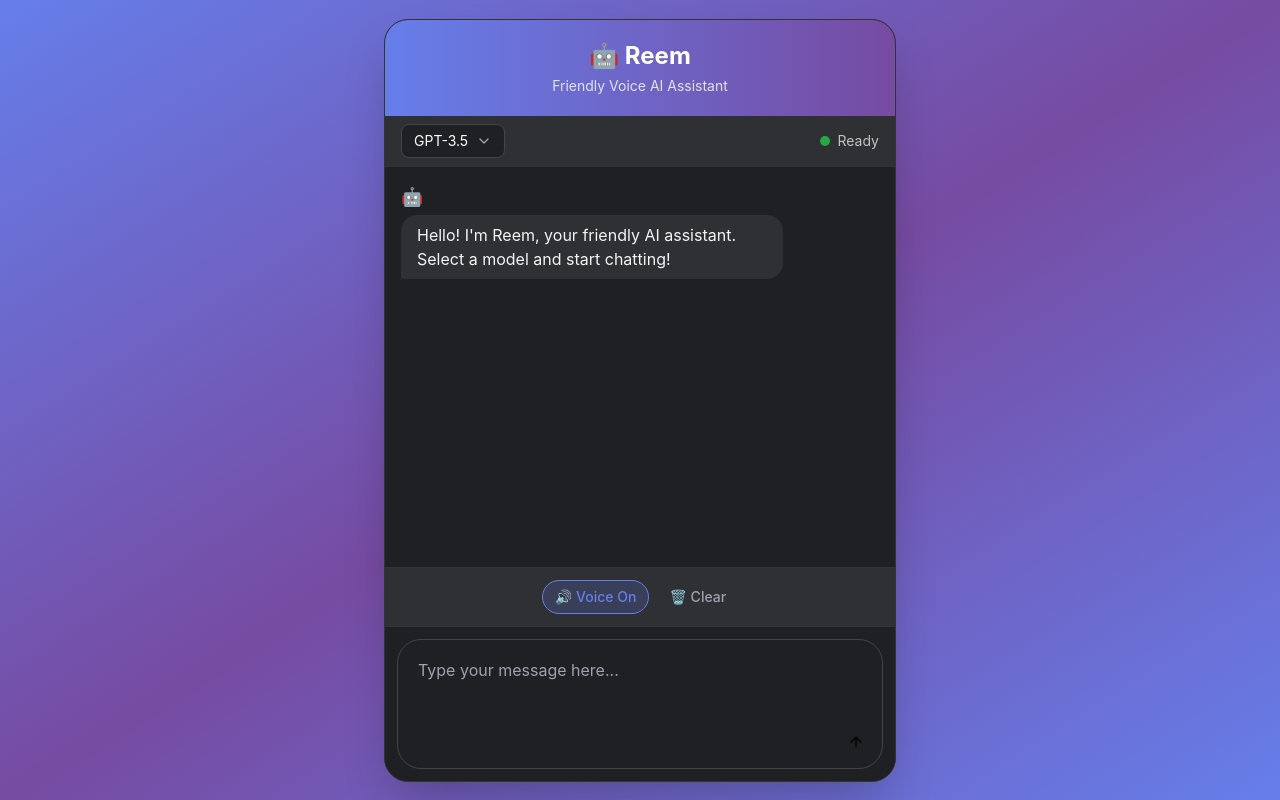
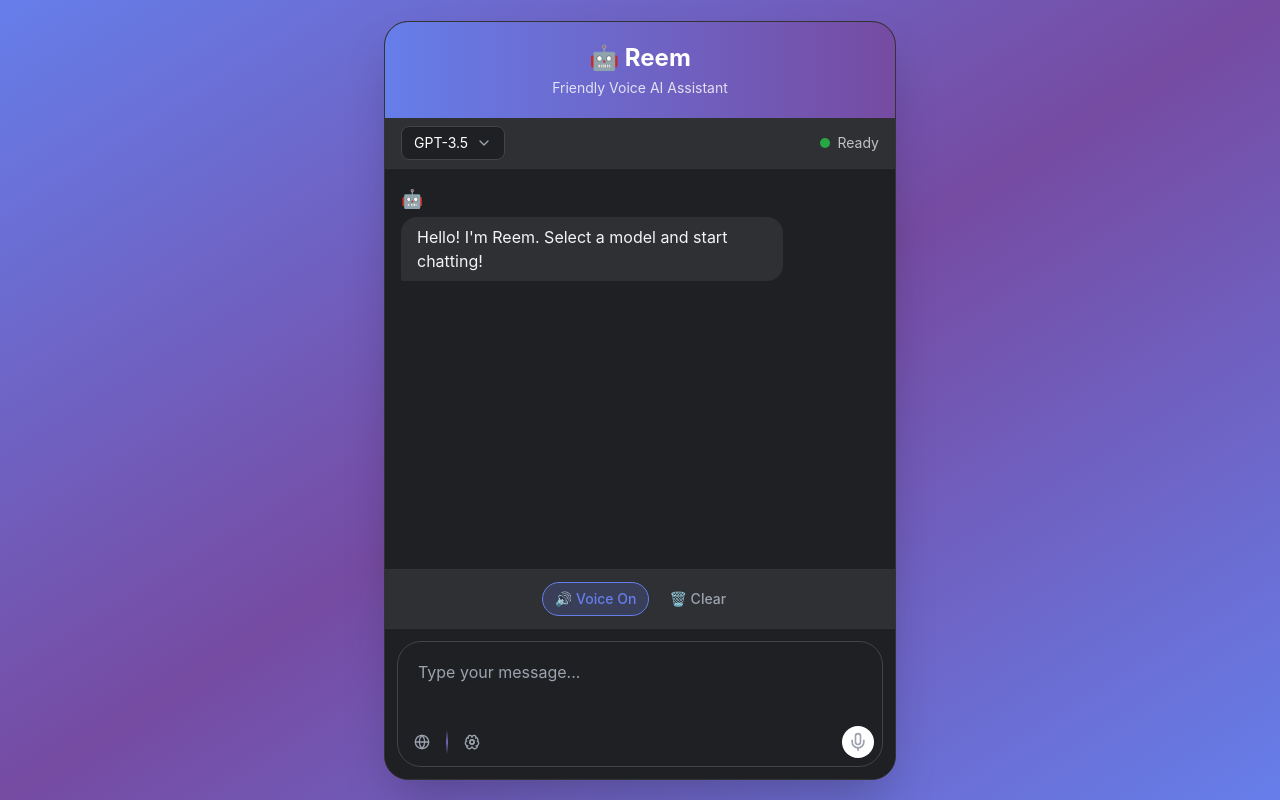
Before and after one commit to NabinSharmaitgithub/Reem, a Next.js app in the folder web/: page / in a window 1280 px wide. Built offline with nearby package versions, Linux system fonts and the light colour scheme.

Commit message:
Update UI with new design from ui.md

```diff
--- a/web/src/app/page.tsx
+++ b/web/src/app/page.tsx
@@ -2,9 +2,33 @@
 
 import React, { useState, useRef, useEffect } from "react"
 import * as TooltipPrimitive from "@radix-ui/react-tooltip"
-import { ArrowUp, Square, Mic, ChevronDown, Check } from "lucide-react"
-import { motion } from "framer-motion"
-import { cn } from "../lib/utils"
+import * as DialogPrimitive from "@radix-ui/react-dialog"
+import { ArrowUp, Paperclip, Square, X, StopCircle, Mic, Globe, BrainCog, FolderCode, ChevronDown, Check } from "lucide-react"
+import { motion, AnimatePresence } from "framer-motion"
+
+const cn = (...classes: (string | undefined | null | false)[]) => classes.filter(Boolean).join(" ")
+
+const styles = `
+  *:focus-visible { outline-offset: 0 !important; --ring-offset: 0 !important; }
+  textarea::-webkit-scrollbar { width: 6px; }
+  textarea::-webkit-scrollbar-track { background: transparent; }
+  textarea::-webkit-scrollbar-thumb { background-color: #444444; border-radius: 3px; }
+  textarea::-webkit-scrollbar-thumb:hover { background-color: #555555; }
+`
+
+const Textarea = React.forwardRef<HTMLTextAreaElement, React.TextareaHTMLAttributes<HTMLTextAreaElement> & { className?: string }>(
+  ({ className, ...props }, ref) => (
+    <textarea
+      className={cn(
+        "flex w-full rounded-md border-none bg-transparent px-3 py-2.5 text-base text-gray-100 placeholder:text-gray-400 focus-visible:outline-none focus-visible:ring-0 disabled:cursor-not-allowed disabled:opacity-50 min-h-[44px] resize-none scrollbar-thin scrollbar-thumb-[#444444] scrollbar-track-transparent",
+        className
+      )}
+      ref={ref}
+      {...props}
+    />
+  )
+)
+Textarea.displayName = "Textarea"
 
 const TooltipProvider = TooltipPrimitive.Provider
 const Tooltip = TooltipPrimitive.Root
@@ -25,11 +49,7 @@
 ))
 TooltipContent.displayName = TooltipPrimitive.Content.displayName
 
-interface ButtonProps extends React.ButtonHTMLAttributes<HTMLButtonElement> {
-  variant?: "default" | "outline" | "ghost"
-  size?: "default" | "sm" | "lg" | "icon"
-}
-const Button = React.forwardRef<HTMLButtonElement, ButtonProps>(
+const Button = React.forwardRef<HTMLButtonElement, React.ButtonHTMLAttributes<HTMLButtonElement> & { variant?: "default" | "outline" | "ghost"; size?: "default" | "sm" | "lg" | "icon" }>(
   ({ className, variant = "default", size = "default", ...props }, ref) => {
     const variantClasses = {
       default: "bg-white hover:bg-white/80 text-black",
@@ -58,20 +78,70 @@
 )
 Button.displayName = "Button"
 
-interface TextareaProps extends React.TextareaHTMLAttributes<HTMLTextAreaElement> {
-  className?: string
+const VoiceRecorder: React.FC<{
+  isRecording: boolean
+  onStartRecording: () => void
+  onStopRecording: (duration: number) => void
+  visualizerBars?: number
+}> = ({ isRecording, onStartRecording, onStopRecording, visualizerBars = 32 }) => {
+  const [time, setTime] = useState(0)
+  const timerRef = useRef<NodeJS.Timeout | null>(null)
+
+  useEffect(() => {
+    if (isRecording) {
+      onStartRecording()
+      timerRef.current = setInterval(() => setTime((t) => t + 1), 1000)
+    } else {
+      if (timerRef.current) {
+        clearInterval(timerRef.current)
+        timerRef.current = null
       }
-const Textarea = React.forwardRef<HTMLTextAreaElement, TextareaProps>(({ className, ...props }, ref) => (
-  <textarea
-    className={cn(
-      "flex w-full rounded-md border-none bg-transparent px-3 py-2.5 text-base text-gray-100 placeholder:text-gray-400 focus-visible:outline-none focus-visible:ring-0 disabled:cursor-not-allowed disabled:opacity-50 min-h-[44px] resize-none scrollbar-thin scrollbar-thumb-[#444444] scrollbar-track-transparent",
-      className
-    )}
-    ref={ref}
-    {...props}
+      onStopRecording(time)
+      setTime(0)
+    }
+    return () => {
+      if (timerRef.current) clearInterval(timerRef.current)
+    }
+  }, [isRecording])
+
+  const formatTime = (seconds: number) => {
+    const mins = Math.floor(seconds / 60)
+    const secs = seconds % 60
+    return `${mins.toString().padStart(2, "0")}:${secs.toString().padStart(2, "0")}`
+  }
+
+  return (
+    <div className={cn("flex flex-col items-center justify-center w-full transition-all duration-300 py-3", isRecording ? "opacity-100" : "opacity-0 h-0")}>
+      <div className="flex items-center gap-2 mb-3">
+        <div className="h-2 w-2 rounded-full bg-red-500 animate-pulse" />
+        <span className="font-mono text-sm text-white/80">{formatTime(time)}</span>
+      </div>
+      <div className="w-full h-10 flex items-center justify-center gap-0.5 px-4">
+        {[...Array(visualizerBars)].map((_, i) => (
+          <div
+            key={i}
+            className="w-0.5 rounded-full bg-white/50 animate-pulse"
+            style={{ height: `${Math.max(15, Math.random() * 100)}%`, animationDelay: `${i * 0.05}s` }}
           />
-))
-Textarea.displayName = "Textarea"
+        ))}
+      </div>
+    </div>
+  )
+}
+
+const CustomDivider: React.FC = () => (
+  <div className="relative h-6 w-[1.5px] mx-1">
+    <div className="absolute inset-0 bg-gradient-to-t from-transparent via-[#9b87f5]/70 to-transparent rounded-full" />
+  </div>
+)
+
+interface Message {
+  id: string
+  role: "user" | "assistant"
+  content: string
+  timestamp: Date
+  model?: string
+}
 
 const MODELS = [
   { id: "gpt-3.5", name: "GPT-3.5", provider: "OpenAI" },
@@ -81,35 +151,30 @@
   { id: "mixtral", name: "Mixtral", provider: "Mistral" },
 ]
 
-interface Message {
-  id: string
-  role: "user" | "assistant"
-  content: string
-  timestamp: Date
-  model?: string
-}
-
 export default function Home() {
   const [input, setInput] = useState("")
   const [messages, setMessages] = useState<Message[]>([
-    {
-      id: "welcome",
-      role: "assistant",
-      content: "Hello! I'm Reem, your friendly AI assistant. Select a model and start chatting!",
-      timestamp: new Date(),
-    },
+    { id: "welcome", role: "assistant", content: "Hello! I'm Reem. Select a model and start chatting!", timestamp: new Date() },
   ])
   const [isLoading, setIsLoading] = useState(false)
   const [isRecording, setIsRecording] = useState(false)
   const [voiceEnabled, setVoiceEnabled] = useState(true)
-  const [isSpeaking, setIsSpeaking] = useState(false)
   const [selectedModel, setSelectedModel] = useState("gpt-3.5")
   const [showModelDropdown, setShowModelDropdown] = useState(false)
+  const [showSearch, setShowSearch] = useState(false)
+  const [showThink, setShowThink] = useState(false)
   const messagesEndRef = useRef<HTMLDivElement>(null)
 
   useEffect(() => {
     messagesEndRef.current?.scrollIntoView({ behavior: "smooth" })
   }, [messages])
+
+  useEffect(() => {
+    const styleSheet = document.createElement("style")
+    styleSheet.innerText = styles
+    document.head.appendChild(styleSheet)
+    return () => document.head.removeChild(styleSheet)
+  }, [])
 
   const currentModel = MODELS.find(m => m.id === selectedModel)
 
@@ -123,7 +188,7 @@
       timestamp: new Date(),
     }
 
-    setMessages((prev) => [...prev, userMessage])
+    setMessages(prev => [...prev, userMessage])
     setInput("")
     setIsLoading(true)
 
@@ -131,10 +196,7 @@
       const response = await fetch("/api/chat", {
         method: "POST",
         headers: { "Content-Type": "application/json" },
-        body: JSON.stringify({
-          message: userMessage.content,
-          model: selectedModel
-        }),
+        body: JSON.stringify({ message: userMessage.content, model: selectedModel }),
       })
 
       const data = await response.json()
@@ -147,23 +209,19 @@
         model: data.model || currentModel?.name
       }
 
-      setMessages((prev) => [...prev, assistantMessage])
+      setMessages(prev => [...prev, assistantMessage])
 
       if (voiceEnabled && data.response) {
-        setIsSpeaking(true)
         const utterance = new SpeechSynthesisUtterance(data.response)
-        utterance.onend = () => setIsSpeaking(false)
-        utterance.onerror = () => setIsSpeaking(false)
         speechSynthesis.speak(utterance)
       }
     } catch (error) {
-      const errorMessage: Message = {
+      setMessages(prev => [...prev, {
         id: (Date.now() + 1).toString(),
         role: "assistant",
         content: "Sorry, something went wrong. Please try again.",
         timestamp: new Date(),
-      }
-      setMessages((prev) => [...prev, errorMessage])
+      }])
     }
 
     setIsLoading(false)
@@ -179,19 +237,7 @@
   const toggleVoice = () => setVoiceEnabled(!voiceEnabled)
 
   const clearChat = () => {
-    setMessages([
-      {
-        id: "welcome",
-        role: "assistant",
-        content: "Hello! I'm Reem, your friendly AI assistant. Select a model and start chatting!",
-        timestamp: new Date(),
-      },
-    ])
-  }
-
-  const selectModel = (modelId: string) => {
-    setSelectedModel(modelId)
-    setShowModelDropdown(false)
+    setMessages([{ id: "welcome", role: "assistant", content: "Hello! I'm Reem. Select a model and start chatting!", timestamp: new Date() }])
   }
 
   const hasContent = input.trim() !== ""
@@ -202,15 +248,12 @@
         <div className="w-full max-w-lg bg-[#1F2023] rounded-3xl shadow-2xl overflow-hidden border border-[#333333]">
           {/* Header */}
           <div className="bg-gradient-to-r from-[#667eea] to-[#764ba2] p-5 text-center">
-            <h1 className="text-2xl font-bold text-white flex items-center justify-center gap-2">
-              🤖 Reem
-            </h1>
+            <h1 className="text-2xl font-bold text-white flex items-center justify-center gap-2">🤖 Reem</h1>
             <p className="text-white/80 text-sm mt-1">Friendly Voice AI Assistant</p>
           </div>
 
           {/* Model Selector & Status */}
           <div className="flex items-center justify-between px-4 py-2 bg-[#2E3033] border-b border-[#333333]">
-            {/* Model Dropdown */}
             <div className="relative">
               <button
                 onClick={() => setShowModelDropdown(!showModelDropdown)}
@@ -229,16 +272,13 @@
                   {MODELS.map((model) => (
                     <button
                       key={model.id}
-                      onClick={() => selectModel(model.id)}
+                      onClick={() => { setSelectedModel(model.id); setShowModelDropdown(false) }}
                       className={cn(
-                        "w-full px-4 py-2 text-left text-sm flex items-center justify-between hover:bg-[#2E3033] transition-all",
+                        "w-full px-4 py-2 text-left text-sm flex items-center justify-between hover:bg-[#2E3033]",
                         selectedModel === model.id ? "text-[#667eea]" : "text-gray-300"
                       )}
                     >
-                      <div>
-                        <div>{model.name}</div>
-                        <div className="text-xs text-gray-500">{model.provider}</div>
-                      </div>
+                      <div><div>{model.name}</div><div className="text-xs text-gray-500">{model.provider}</div></div>
                       {selectedModel === model.id && <Check className="w-4 h-4" />}
                     </button>
                   ))}
@@ -246,17 +286,9 @@
               )}
             </div>
 
-            {/* Status */}
             <div className="flex items-center gap-2">
-              <div
-                className={cn(
-                  "w-2.5 h-2.5 rounded-full",
-                  isSpeaking ? "bg-[#17a2b8] animate-pulse" : isLoading ? "bg-[#ffc107] animate-pulse" : "bg-[#28a745]"
-                )}
-              />
-              <span className="text-sm text-white/70">
-                {isSpeaking ? "Speaking..." : isLoading ? "Thinking..." : "Ready"}
-              </span>
+              <div className={cn("w-2.5 h-2.5 rounded-full", isLoading ? "bg-[#ffc107] animate-pulse" : "bg-[#28a745]")} />
+              <span className="text-sm text-white/70">{isLoading ? "Thinking..." : "Ready"}</span>
             </div>
           </div>
 
@@ -267,25 +299,13 @@
                 key={message.id}
                 initial={{ opacity: 0, y: 10 }}
                 animate={{ opacity: 1, y: 0 }}
-                className={cn(
-                  "flex flex-col gap-1 max-w-[80%]",
-                  message.role === "user" ? "ml-auto items-end" : "mr-auto items-start"
-                )}
+                className={cn("flex flex-col gap-1 max-w-[80%]", message.role === "user" ? "ml-auto items-end" : "mr-auto items-start")}
               >
                 <div className="flex items-center gap-2">
                   <span className="text-lg">{message.role === "user" ? "👤" : "🤖"}</span>
-                  {message.model && message.role === "assistant" && (
-                    <span className="text-xs text-gray-500">{message.model}</span>
-                  )}
+                  {message.model && message.role === "assistant" && <span className="text-xs text-gray-500">{message.model}</span>}
                 </div>
-                <div
-                  className={cn(
-                    "px-4 py-2 rounded-2xl",
-                    message.role === "user"
-                      ? "bg-gradient-to-r from-[#667eea] to-[#764ba2] text-white rounded-br-sm"
-                      : "bg-[#2E3033] text-gray-100 rounded-bl-sm"
-                  )}
-                >
+                <div className={cn("px-4 py-2 rounded-2xl", message.role === "user" ? "bg-gradient-to-r from-[#667eea] to-[#764ba2] text-white rounded-br-sm" : "bg-[#2E3033] text-gray-100 rounded-bl-sm")}>
                   {message.content}
                 </div>
               </motion.div>
@@ -307,68 +327,56 @@
 
           {/* Controls */}
           <div className="flex items-center justify-center gap-2 px-4 py-3 bg-[#2E3033] border-t border-[#333333]">
-            <button
-              onClick={toggleVoice}
-              className={cn(
-                "px-3 py-1.5 rounded-full text-sm font-medium transition-all",
-                voiceEnabled
-                  ? "bg-[#667eea]/20 text-[#667eea] border border-[#667eea]"
-                  : "bg-transparent text-gray-400 border border-transparent"
-              )}
-            >
+            <button onClick={toggleVoice} className={cn("px-3 py-1.5 rounded-full text-sm font-medium transition-all", voiceEnabled ? "bg-[#667eea]/20 text-[#667eea] border border-[#667eea]" : "bg-transparent text-gray-400")}>
               {voiceEnabled ? "🔊 Voice On" : "🔇 Voice Off"}
             </button>
-            <button
-              onClick={clearChat}
-              className="px-3 py-1.5 rounded-full text-sm font-medium bg-transparent text-gray-400 hover:text-white transition-all"
-            >
-              🗑️ Clear
-            </button>
+            <button onClick={clearChat} className="px-3 py-1.5 rounded-full text-sm font-medium bg-transparent text-gray-400 hover:text-white">🗑️ Clear</button>
           </div>
 
           {/* Input */}
           <div className="p-3 bg-[#1F2023] border-t border-[#333333]">
-            <div
-              className={cn(
-                "rounded-3xl border border-[#444444] bg-[#1F2023] p-2 transition-all duration-300",
-                isLoading && "border-red-500/70"
+            <div className={cn("rounded-3xl border border-[#444444] bg-[#1F2023] p-2 transition-all duration-300", isLoading && "border-red-500/70")}>
+
+              {isRecording && (
+                <VoiceRecorder isRecording={isRecording} onStartRecording={() => {}} onStopRecording={(duration) => { setIsRecording(false); setInput(`[Voice message - ${duration}s]`) }} />
               )}
-            >
+
+              <div className={cn("transition-all duration-300", isRecording ? "h-0 overflow-hidden opacity-0" : "opacity-100")}>
                 <Textarea
                   value={input}
                   onChange={(e) => setInput(e.target.value)}
                   onKeyDown={handleKeyDown}
-                placeholder="Type your message here..."
+                  placeholder="Type your message..."
                   className="text-base"
                   disabled={isLoading}
                 />
+              </div>
 
               <div className="flex items-center justify-between gap-2 pt-2">
-                <div />
+                <div className="flex items-center gap-1">
+                  <button onClick={() => { setShowSearch(!showSearch); setShowThink(false) }} className={cn("flex items-center gap-1 px-2 py-1 rounded-full h-8 transition-all", showSearch ? "bg-[#1EAEDB]/15 border border-[#1EAEDB] text-[#1EAEDB]" : "bg-transparent text-gray-400 hover:text-white")}>
+                    <Globe className="w-4 h-4" />
+                    {showSearch && <span className="text-xs">Search</span>}
+                  </button>
+                  <CustomDivider />
+                  <button onClick={() => { setShowThink(!showThink); setShowSearch(false) }} className={cn("flex items-center gap-1 px-2 py-1 rounded-full h-8 transition-all", showThink ? "bg-[#8B5CF6]/15 border border-[#8B5CF6] text-[#8B5CF6]" : "bg-transparent text-gray-400 hover:text-white")}>
+                    <BrainCog className="w-4 h-4" />
+                    {showThink && <span className="text-xs">Think</span>}
+                  </button>
+                </div>
+
                 <Tooltip>
                   <TooltipTrigger asChild>
                     <Button
                       variant="default"
                       size="icon"
-                      className={cn(
-                        "h-9 w-9 rounded-full transition-all duration-200",
-                        hasContent
-                          ? "bg-white hover:bg-white/80 text-black"
-                          : "bg-transparent hover:bg-gray-600/30 text-gray-400"
-                      )}
-                      onClick={() => hasContent && handleSubmit()}
-                      disabled={isLoading && !hasContent}
+                      className={cn("h-8 w-8 rounded-full", isRecording ? "bg-transparent text-red-500" : hasContent ? "bg-white text-black" : "bg-transparent text-gray-400")}
+                      onClick={() => { if (isRecording) setIsRecording(false); else if (hasContent) handleSubmit(); else setIsRecording(true) }}
                     >
-                      {isLoading ? (
-                        <Square className="h-4 w-4 fill-black animate-pulse" />
-                      ) : (
-                        <ArrowUp className="h-4 w-4 text-black" />
-                      )}
+                      {isLoading ? <Square className="h-4 w-4 fill-black animate-pulse" /> : isRecording ? <StopCircle className="h-5 w-5" /> : hasContent ? <ArrowUp className="h-4 w-4" /> : <Mic className="h-5 w-5" />}
                     </Button>
                   </TooltipTrigger>
-                  <TooltipContent>
-                    {isLoading ? "Thinking..." : hasContent ? "Send message" : "Enter text"}
-                  </TooltipContent>
+                  <TooltipContent>{isLoading ? "Stop" : isRecording ? "Stop" : hasContent ? "Send" : "Voice"}</TooltipContent>
                 </Tooltip>
               </div>
             </div>
@@ -376,13 +384,7 @@
         </div>
       </div>
 
-      {/* Click outside to close dropdown */}
-      {showModelDropdown && (
-        <div
-          className="fixed inset-0 z-40"
-          onClick={() => setShowModelDropdown(false)}
-        />
-      )}
+      {showModelDropdown && <div className="fixed inset-0 z-40" onClick={() => setShowModelDropdown(false)} />}
     </TooltipProvider>
   )
 }
```
Lines whose indentation alone changed are shown as unchanged.
